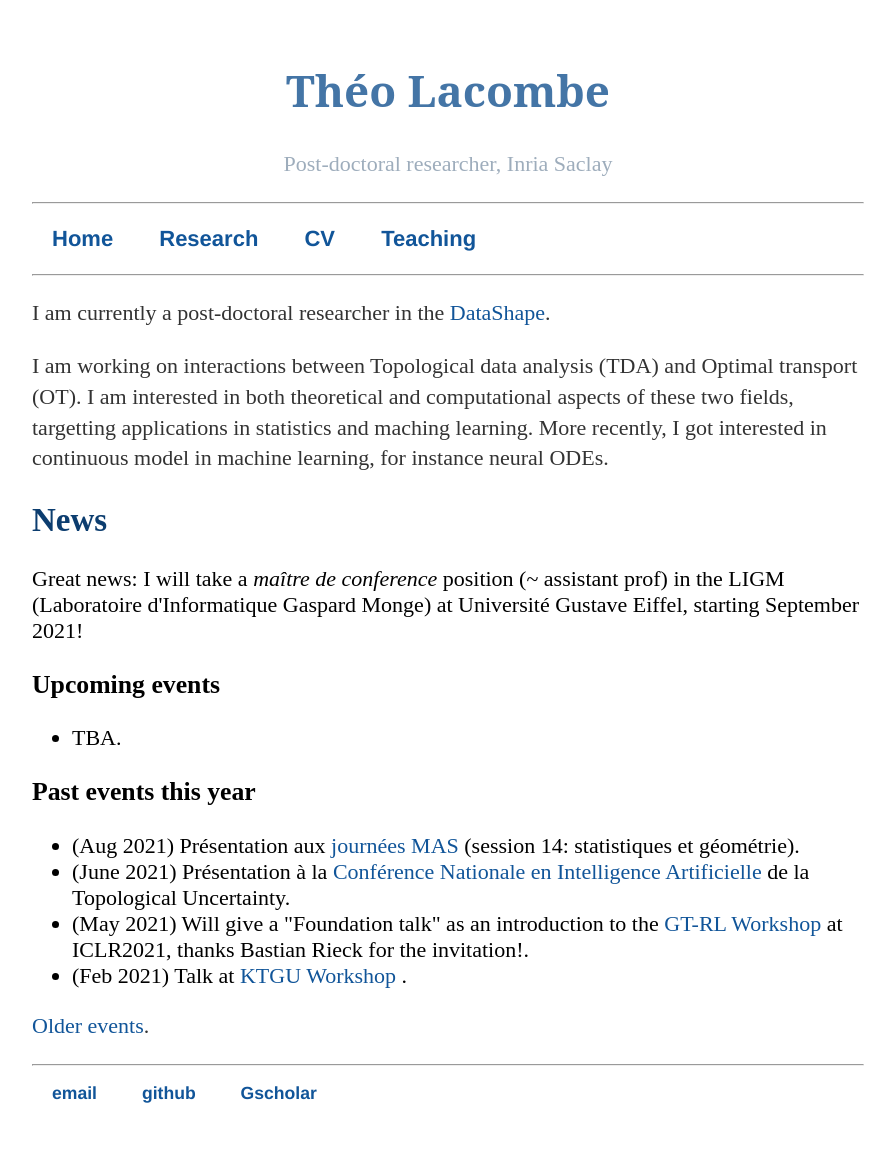
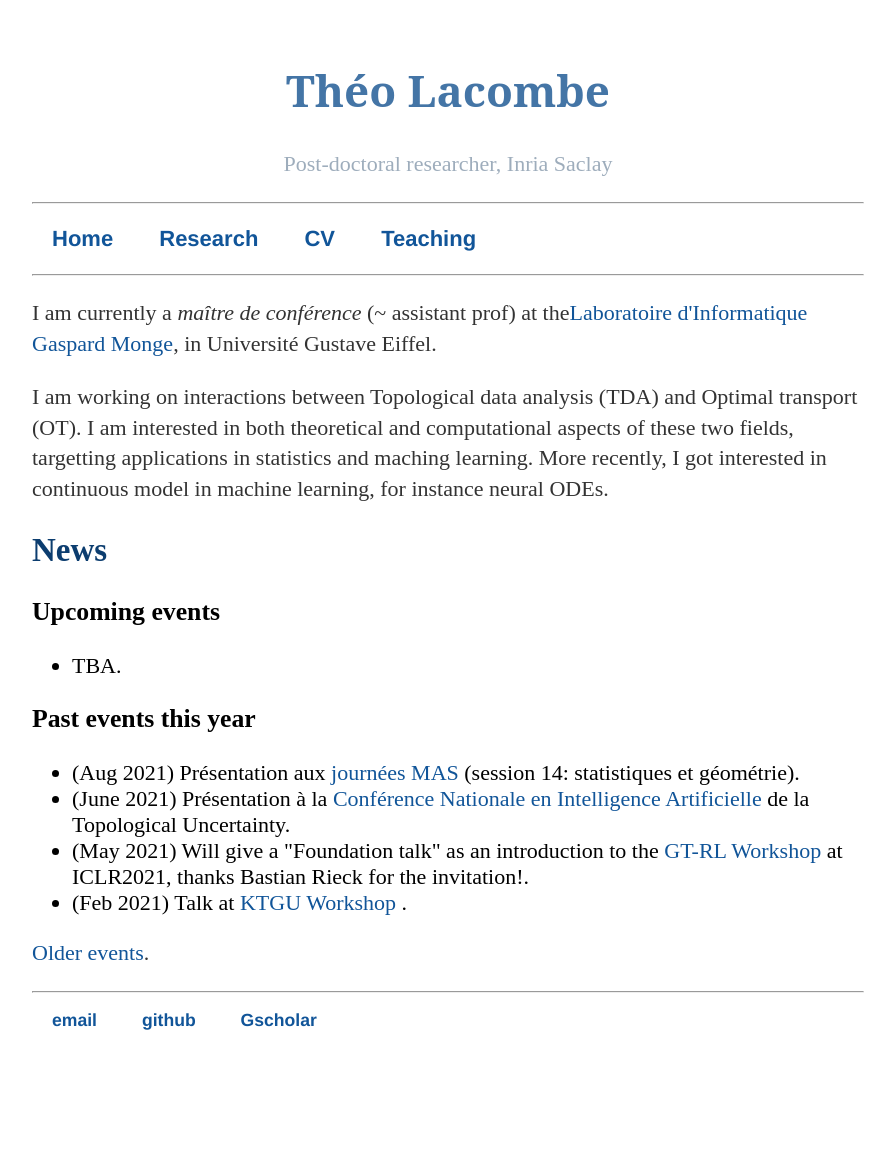
Before and after one commit to tlacombe/tlacombe.github.io, a Jekyll site: the page built from index.html, in a window 1280 px wide. Shown: the whole page, without its empty margins (192-1087 px from the left). Built offline with Jekyll 4.4.1, drawn with Linux system fonts in a browser that asks for light colours; after the commit the page ends 1091 px from its top, so only the background shows below that.

Commit message:
update position

```diff
--- a/index.html
+++ b/index.html
@@ -3,14 +3,12 @@ layout: default
 title: Théo Lacombe's webpage
 ---
 <div class="blurb">
-    <p>I am currently a post-doctoral researcher in the <a href="https://team.inria.fr/datashape/">DataShape</a>.</p>
-    <!--Before that, I completed a Ph.D. in the same team, done under the co-supervision of <a href="http://geometrica.saclay.inria.fr/team/Steve.Oudot/">Steve Oudot</a> (DataShape, Inria Saclay) and <a href="http://marcocuturi.net">Marco Cuturi</a> (CREST, Ensae - Google brain, Paris).-->
+	<p>I am currently a <i>maître de conférence</i> (~ assistant prof) at the<a href="http://ligm.u-pem.fr">Laboratoire d'Informatique Gaspard Monge</a>, in Université Gustave Eiffel.</p>
 	<p>
 		I am working on interactions between Topological data analysis (TDA) and Optimal transport (OT). I am interested in both theoretical and computational aspects of these two fields, targetting applications in statistics and maching learning. More recently, I got interested in continuous model in machine learning, for instance neural ODEs.
 	</p>
 
     <h2> News </h2>
-    	Great news: I will take a <i>maître de conference</i> position (~ assistant prof) in the LIGM (Laboratoire d'Informatique Gaspard Monge) at Université Gustave Eiffel, starting September 2021!
 	<h3> Upcoming events</h3>
 	<ul>
 		<li>TBA.</li>
```
